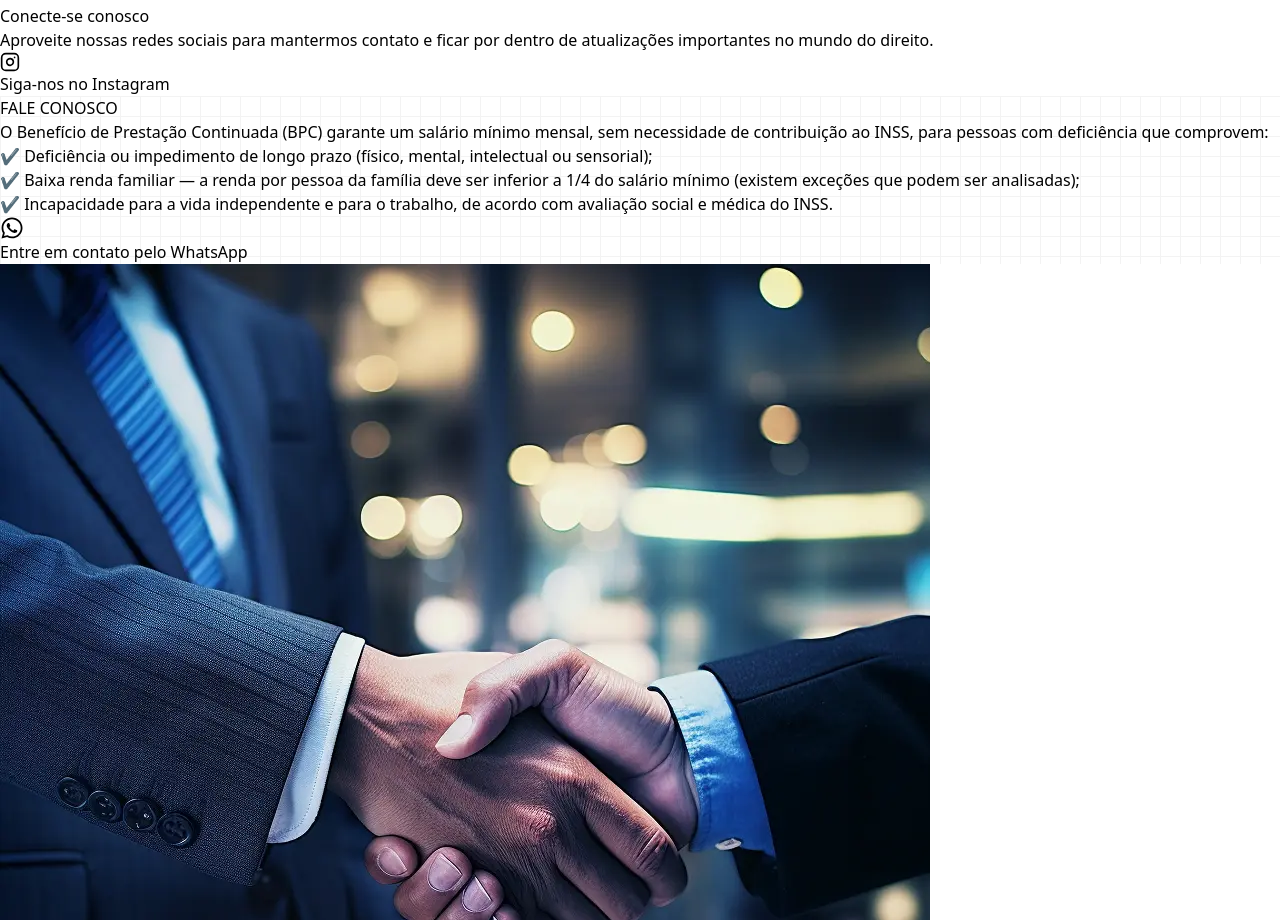
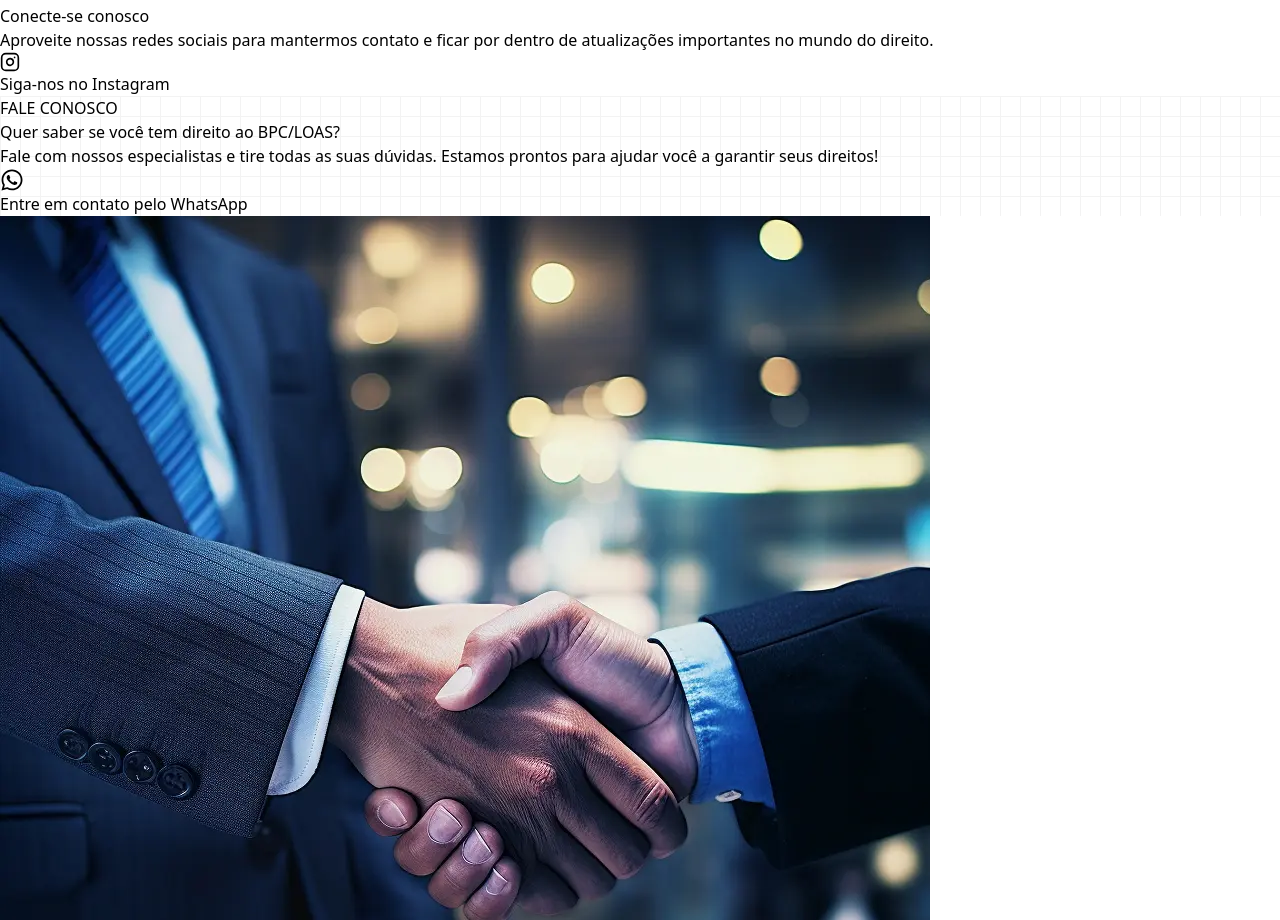
Before and after one commit to EdisonMatos/Lp-Cavalcante-Ribeiro, a React (Vite) app: page / in a window 1280 px wide. Shown: the part 3281-4201 px from the top of the page. Built offline with nearby package versions, Linux system fonts and the light colour scheme; a web font is replaced by a local one.

Commit message:
feat: Atualiza cta

```diff
--- a/src/content/content.jsx
+++ b/src/content/content.jsx
@@ -462,17 +462,11 @@ const content = {
     cta: {
       backgroundImg: ctaWhatsappImgBg,
       miniTag: "FALE CONOSCO",
-      title:
-        "O Benefício de Prestação Continuada (BPC) garante um salário mínimo mensal, sem necessidade de contribuição ao INSS, para pessoas com deficiência que comprovem:",
+      title: "Quer saber se você tem direito ao BPC/LOAS?",
       subtitle: (
         <p>
-          ✔ Deficiência ou impedimento de longo prazo (físico, mental,
-          intelectual ou sensorial);
-          <br />✔ Baixa renda familiar — a renda por pessoa da família deve ser
-          inferior a 1/4 do salário mínimo (existem exceções que podem ser
-          analisadas);
-          <br />✔ Incapacidade para a vida independente e para o trabalho, de
-          acordo com avaliação social e médica do INSS.
+          Fale com nossos especialistas e tire todas as suas dúvidas. Estamos
+          prontos para ajudar você a garantir seus direitos!
         </p>
       ),
       ctaButtonText: "Entre em contato pelo WhatsApp",
```
